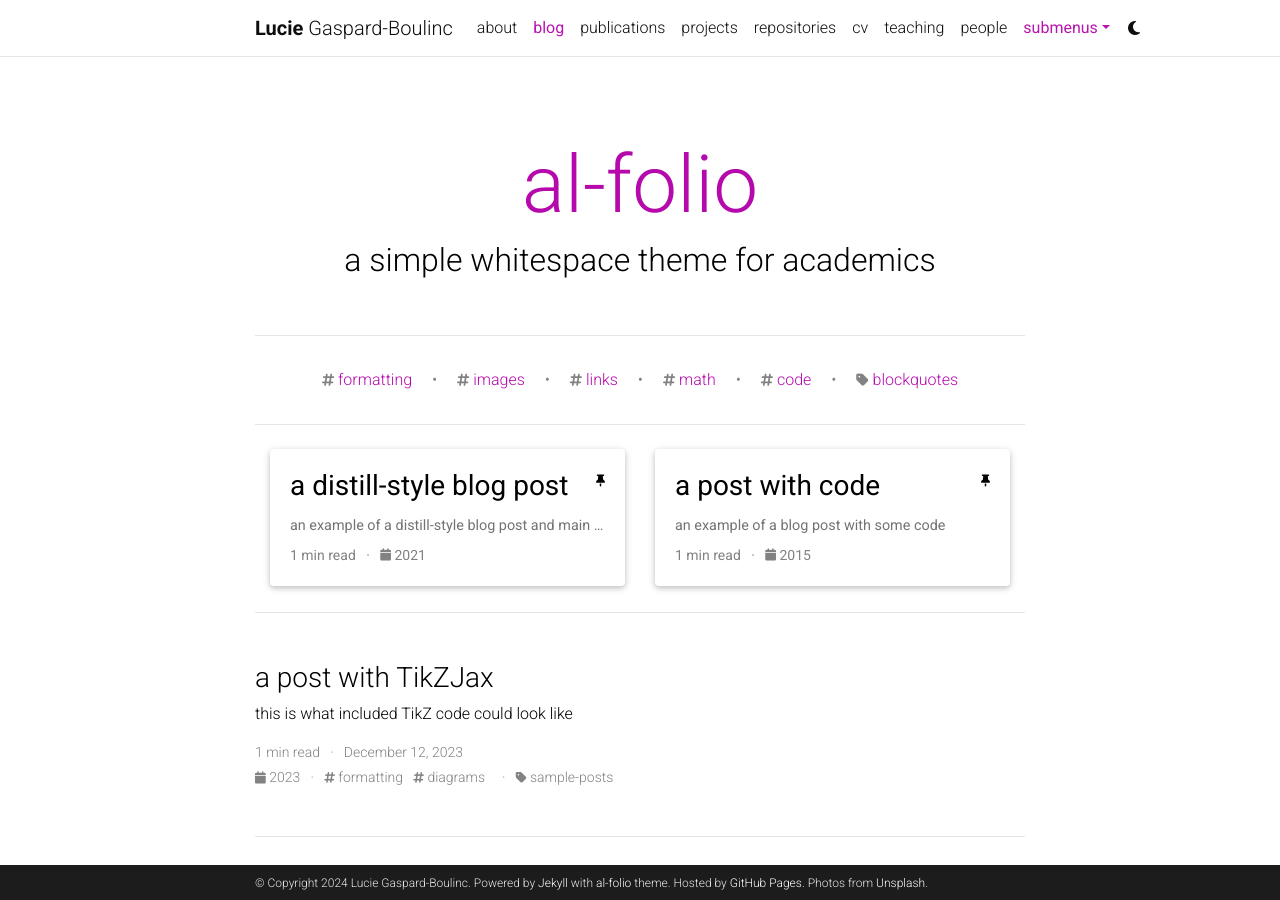
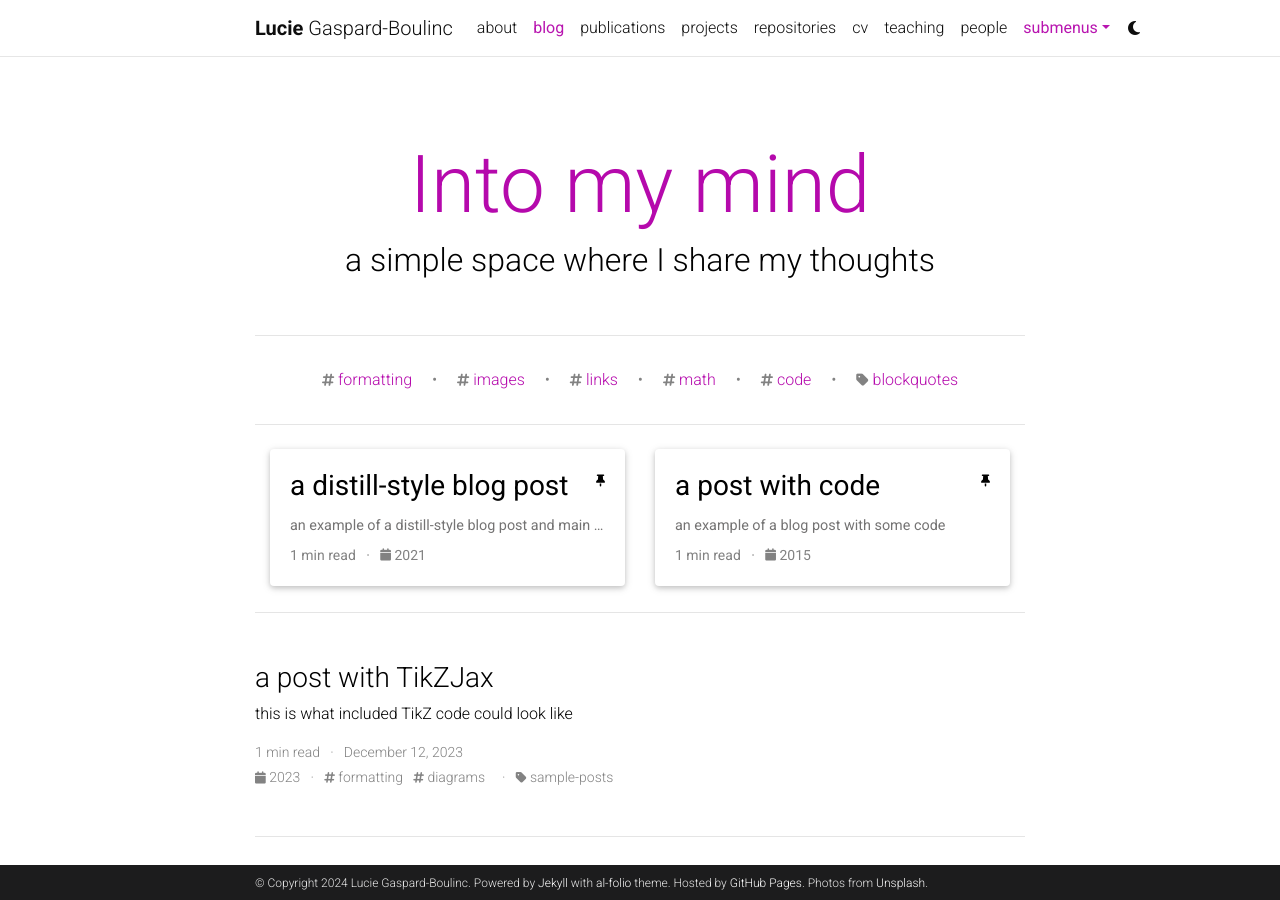
Before and after one commit to lgaspardboulinc31/lgaspardboulinc31.github.io, a Jekyll site: the page built from _pages/blog.md, in a window 1280 px wide and 900 px high. Built offline with Jekyll 4.4.1, drawn with Linux system fonts in a browser that asks for light colours; the list of posts is cut into pages by our own code; comment, search, counter and statistics services are not loaded; a style sheet for code colours, icons or effects is not loaded; some of the changed lines change nothing that is shown.

Commit message:
Update _config.yml

```diff
--- a/_config.yml
+++ b/_config.yml
@@ -13,10 +13,10 @@
   Powered by <a href="https://jekyllrb.com/" target="_blank">Jekyll</a> with <a href="https://github.com/alshedivat/al-folio">al-folio</a> theme.
   Hosted by <a href="https://pages.github.com/" target="_blank">GitHub Pages</a>.
   Photos from <a href="https://unsplash.com" target="_blank">Unsplash</a>.
-keywords: jekyll, jekyll-theme, academic-website, portfolio-website  # add your own keywords or leave empty
+keywords: PhD student, Bio-informatics, Cancer research, website  # add your own keywords or leave empty
 
 lang: en # the language of your site (for example: en, fr, cn, ru, etc.)
-icon: ⚛️  # the emoji used as the favicon (alternatively, provide image name in /assets/img/)
+icon: 🧬 # the emoji used as the favicon (alternatively, provide image name in /assets/img/)
 
 url: https://lgaspardboulinc31.github.io # the base hostname & protocol for your site
 baseurl:  # the subpath of your site, e.g. /blog/. Leave blank for root
@@ -68,16 +68,16 @@
 # Social integration
 # -----------------------------------------------------------------------------
 
-github_username: # your GitHub user name
+github_username: lgaspardboulinc 31 # your GitHub user name
 gitlab_username: # your GitLab user name
-x_username: # your X handle
+x_username: LGaspardBoulinc # your X handle
 mastodon_username: # your mastodon instance+username in the format instance.tld/@username
-linkedin_username: # your LinkedIn user name
+linkedin_username: lgaspardboulinc # your LinkedIn user name
 telegram_username: # your Telegram user name
 scholar_userid: # your Google Scholar ID
 semanticscholar_id: # your Semantic Scholar ID
 whatsapp_number: # your WhatsApp number (full phone number in international format. Omit any zeroes, brackets, or dashes when adding the phone number in international format.)
-orcid_id: # your ORCID ID
+orcid_id: 0000-0002-0782-9511 # your ORCID ID
 medium_username: # your Medium username
 quora_username: # your Quora username
 publons_id: # your ID on Publons
@@ -86,7 +86,7 @@
 research_gate_profile: # your profile on ResearchGate
 scopus_id: # your profile on Scopus
 blogger_url: # your blogger URL
-work_url: # work page URL
+work_url: https://curie.fr/personne/lucie-gaspard-boulinc # work page URL
 keybase_username: # your keybase user name
 wikidata_id: # your wikidata id
 wikipedia_id: # your wikipedia id (Case sensitive)
@@ -124,8 +124,8 @@
 # Blog
 # -----------------------------------------------------------------------------
 
-blog_name: al-folio # blog_name will be displayed in your blog page
-blog_description: a simple whitespace theme for academics
+blog_name: Into my mind # blog_name will be displayed in your blog page
+blog_description: a simple space where I share my thoughts
 permalink: /blog/:year/:title/
 
 # Pagination
@@ -275,15 +275,15 @@
 
 scholar:
 
-  last_name: [Einstein]
-  first_name: [Albert, A.]
+  last_name: [Gaspard-Boulinc]
+  first_name: [Lucie]
 
   style: apa
   locale: en
 
   source: /_bibliography/
-  bibliography: papers.bib
-  bibliography_template: bib
+  bibliography: # papers.bib
+  bibliography_template: # bib
   # Note: if you have latex math in your bibtex, the latex filter
   # preprocessing may conflict with MathJAX if the latter is enabled.
   # See https://github.com/alshedivat/al-folio/issues/357.
@@ -302,8 +302,8 @@
 
 # Display different badges withs stats for your publications
 enable_publication_badges:
-  altmetric: true # Altmetric badge (https://www.altmetric.com/products/altmetric-badges/)
-  dimensions: true # Dimensions badge (https://badge.dimensions.ai/)
+  altmetric: false # Altmetric badge (https://www.altmetric.com/products/altmetric-badges/)
+  dimensions: false # Dimensions badge (https://badge.dimensions.ai/)
 
 # Filter out certain bibtex entry keywords used internally from the bib output
 filtered_bibtex_keywords: [abbr, abstract, altmetric, arxiv, bibtex_show, blog, code, html, pdf, poster, preview, selected, slides, supp, video, website]
```
